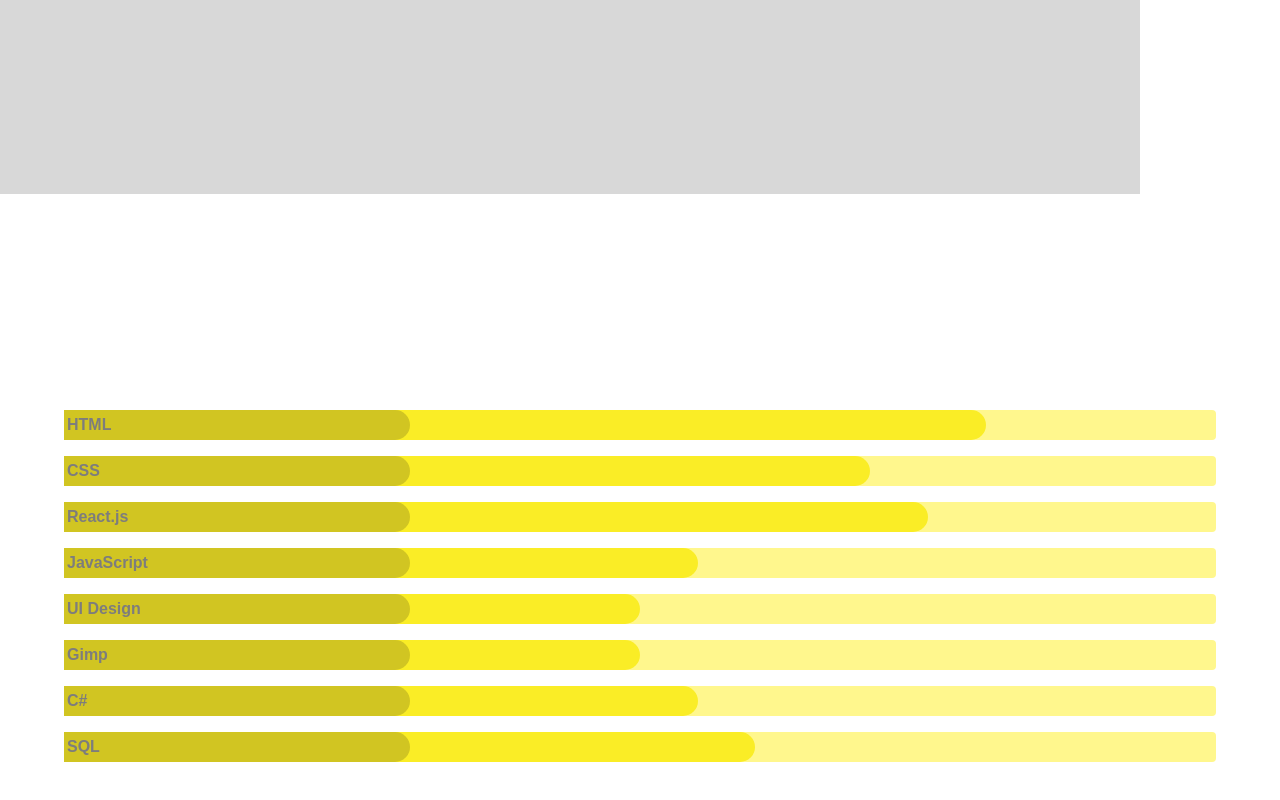
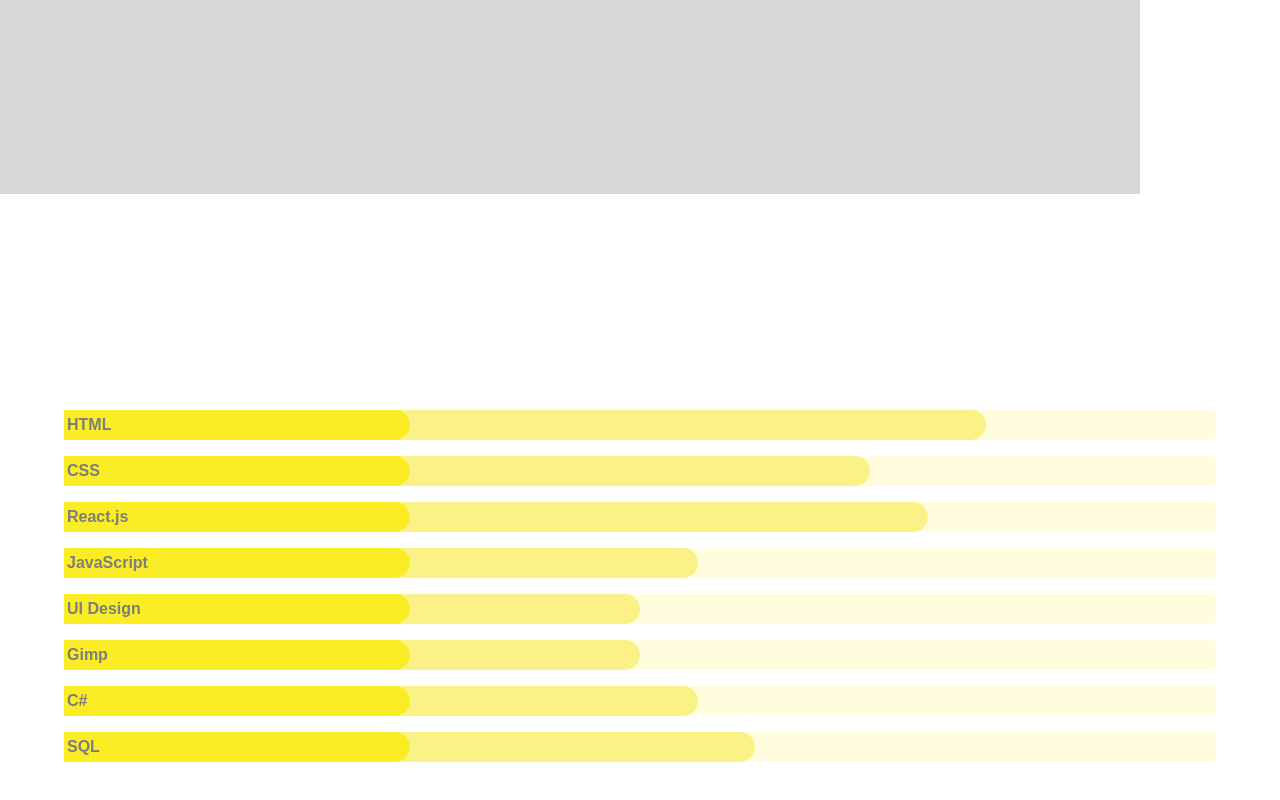
Before and after one commit to AlexanderCheng-91/AlexanderCheng-91.github.io, a React (Create React App) app: page / in a window 1280 px wide. Shown: the part 2039-2839 px from the top of the page. Built offline with nearby package versions, Linux system fonts and the light colour scheme.

Commit message:
changed css

```diff
--- a/src/App.css
+++ b/src/App.css
@@ -197,7 +197,7 @@
   box-sizing: border-box;
   margin: auto;
   margin-left: 0%;
-  background: #faed26;
+  background: #faf286;
   z-index: -1;
   overflow: hidden;
   width: 70%;
@@ -212,7 +212,7 @@
   bottom: 0;
   right: 0;
   left: 0;
-  background: #fff78d;
+  background: #fffddd;
   height: 100%;
   z-index: -2;
 }
@@ -226,7 +226,7 @@
   box-sizing: border-box;
   margin: auto;
   margin-left: 0%;
-  background: #d1c522;
+  background: #faed26;
   z-index: -1;
   overflow: hidden;
   width: 30%;
```
